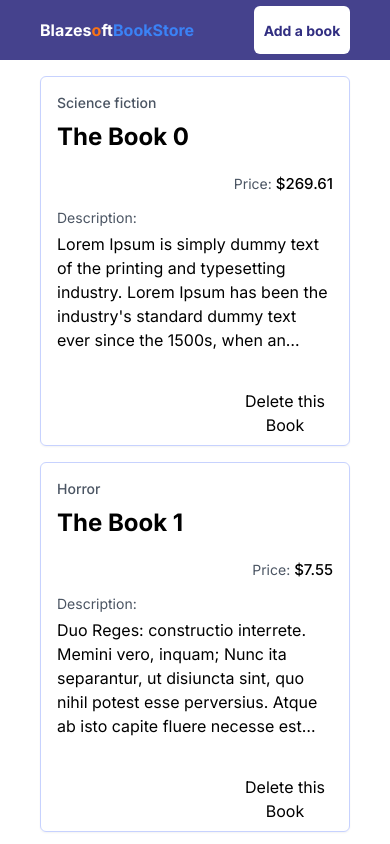
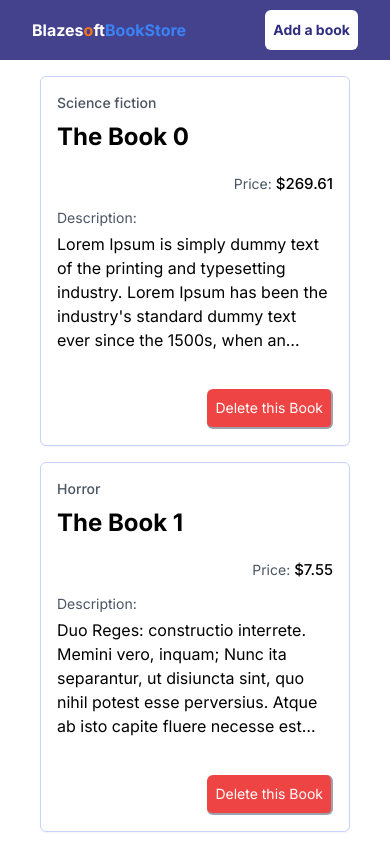
Before and after one commit to JensonCode/bookstore, a Next.js app: page / in a window 390 px wide. Shown: the top 844 px of the page. Built offline with nearby package versions, Linux system fonts and the light colour scheme.

Commit message:
refactor: ui button

```diff
--- a/src/components/navbar.tsx
+++ b/src/components/navbar.tsx
@@ -8,7 +8,7 @@ import Button from './ui/button';
 
 export default function Navbar() {
   return (
-    <nav className='sticky top-0 w-full bg-indigo-900/90 h-[60px] flex items-center justify-between px-10 z-10'>
+    <nav className='sticky top-0 w-full bg-indigo-900/90 h-[60px] flex items-center justify-between px-8 md:px-10 z-10'>
       <Link
         href='/'
         className='font-bold text-base md:text-xl text-white'
@@ -17,11 +17,7 @@ export default function Navbar() {
         <span className='text-blue-500'>BookStore</span>
       </Link>
 
-      <Button>
-        <span className='text-indigo-900 font-bold max-md:text-sm'>
-          Add a book
-        </span>
-      </Button>
+      <Button className='text-indigo-900 bg-white font-bold'>Add a book</Button>
     </nav>
   );
 }
--- a/src/components/ui/button.tsx
+++ b/src/components/ui/button.tsx
@@ -2,9 +2,15 @@ import { cn } from '@/utils/cn';
 
 interface ButtonProps extends React.BaseHTMLAttributes<HTMLButtonElement> {}
 
-export default function Button({ children }: ButtonProps) {
+export default function Button({ children, className, ...props }: ButtonProps) {
   return (
-    <button className={cn('h-12 w-24 md:w-36 bg-white rounded-md p-2')}>
+    <button
+      {...props}
+      className={cn(
+        className,
+        'h-10 w-30 md:w-36 rounded-md p-2 max-md:text-sm'
+      )}
+    >
       {children}
     </button>
   );
```
